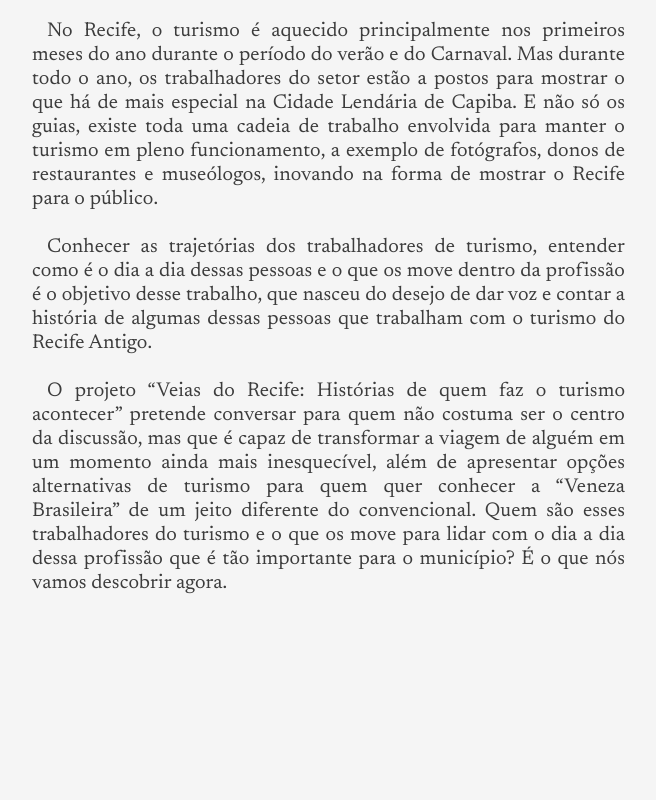
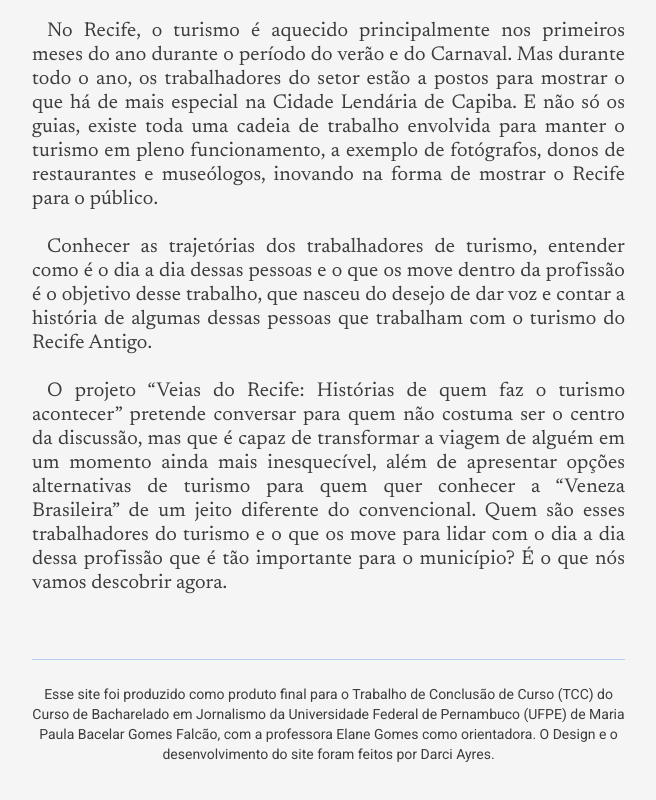
Before and after one commit to darciayres/tccmapa, a plain HTML site: page index.html in a window 1280 px wide. Shown: the part 906-1706 px from the top of the page, without its empty margins (262-918 px from the left). Before the commit the page ends 1533 px from the top, so only its background shows below. Drawn offline with nearby package versions, Linux system fonts and the light colour scheme; no server answers.

Commit message:
Rodapé com créditos do TCC, ícone da aba e retirada do cartão do Alex
Co-Authored-By: Claude Opus 5.5 <noreply@anthropic.com>

```diff
--- a/css/styles.css
+++ b/css/styles.css
@@ -1144,6 +1144,23 @@ body.menu-open .drawer { transform: translateX(0); }
 
 .hover-foto:focus-visible { outline: 2px solid var(--azulclaro); outline-offset: 2px; }
 
+/* ---------- Rodapé (créditos do TCC) ---------- */
+.rodape {
+  margin-top: 40px;
+  padding: 24px 0 8px;
+  border-top: 1px solid color-mix(in srgb, var(--azulclaro) 35%, transparent);
+}
+
+.rodape p {
+  margin: 0;
+  font-family: 'Roboto', system-ui, sans-serif;
+  font-weight: 400;
+  font-size: 14px;
+  line-height: 20px;
+  color: var(--preto);
+  text-align: center;
+}
+
 /* ---------- Responsive: switch to mobile layout ---------- */
 
 /* ---------- Sidebar compacta em telas baixas ----------
@@ -1173,6 +1190,9 @@ body.menu-open .drawer { transform: translateX(0); }
 
   .content { display: flex; flex-direction: column; gap: 0; padding: 24px; margin-left: 0; min-width: 0; }
   .content--with-photos { margin-right: 0; padding-left: 24px; }
+
+  .rodape { margin-top: 24px; padding: 20px 0 24px; }
+  .rodape p { font-size: 13px; line-height: 19px; }
 
   .body-col, .article-col {
     width: 100%;
--- a/index.html
+++ b/index.html
@@ -5,6 +5,10 @@
 <meta name="viewport" content="width=device-width, initial-scale=1">
 <title>Veias do Recife</title>
 <link rel="stylesheet" href="https://cdn.jsdelivr.net/npm/maplibre-gl@4.7.1/dist/maplibre-gl.css">
+<link rel="icon" href="favicon.svg" type="image/svg+xml">
+<link rel="icon" href="favicon-32.png" type="image/png" sizes="32x32">
+<link rel="apple-touch-icon" href="apple-touch-icon.png">
+<meta name="theme-color" content="#4384d3">
 <link rel="stylesheet" href="css/styles.css">
 </head>
 <body>
@@ -77,6 +81,9 @@
       </div>
 
       <div class="map" data-map></div>
+      <footer class="rodape">
+        <p>Esse site foi produzido como produto final para o Trabalho de Conclusão de Curso (TCC) do Curso de Bacharelado em Jornalismo da Universidade Federal de Pernambuco (UFPE) de Maria Paula Bacelar Gomes Falcão, com a professora Elane Gomes como orientadora. O Design e o desenvolvimento do site foram feitos por Darci Ayres.</p>
+      </footer>
     </div>
 
     <div class="photos">
```
Also changed, not shown: materia-2.html (+7 -0 lines), materia-3.html (+7 -0 lines), materia-4.html (+7 -1 lines), materia-5.html (+7 -0 lines), materia-6.html (+7 -0 lines), apple-touch-icon.png (added), favicon-32.png (added), favicon.svg (added).
